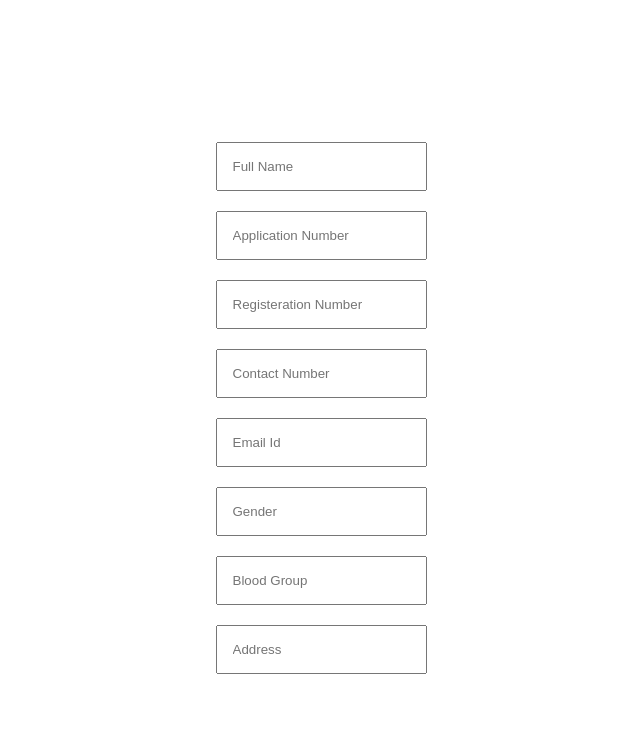
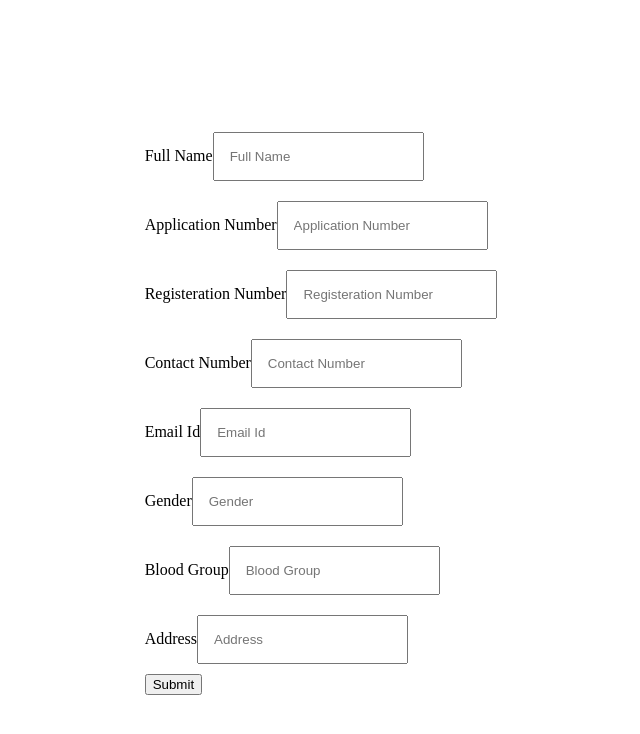
Before and after one commit to MehakK1311/react-form, a React (Create React App) app: page / in a window 1280 px wide. Shown: the top 734 px of the page, without its empty margins (319-959 px from the left). Built offline with nearby package versions, Linux system fonts and the light colour scheme.

Commit message:
Impoving code for Form Inputs

```diff
--- a/src/App.jsx
+++ b/src/App.jsx
@@ -1,17 +1,9 @@
-import "./app.css";
-import FormInput from "./components/FormInput/FormInput"
+import Form from "./components/Form/Form";
 
 function App() {
   return (
     <div className="app">
-      <FormInput placeholder="Full Name" label="Full Name"/>
-      <FormInput placeholder="Application Number" label="Application Number"/>
-      <FormInput placeholder="Registeration Number" label="Registeration Number"/>
-      <FormInput placeholder="Contact Number" label="Contact Number"/>
-      <FormInput placeholder="Email Id" label="Email Id"/>
-      <FormInput placeholder="Gender" label="Gender"/>
-      <FormInput placeholder="Blood Group" label="Blood Group"/>
-      <FormInput placeholder="Address" label="Address"/>
+      <Form />
     </div>
   );
 }
--- /dev/null
+++ b/src/components/Form/Form.jsx
@@ -0,0 +1,102 @@
+import { useState } from "react";
+import "./form.css";
+import FormInput from "../FormInput/FormInput";
+
+function Form() {
+  const [values, setValues] = useState({
+    fullName: "",
+    appNo: "",
+    regNo: "",
+    contact: "",
+    email: "",
+    gender: "",
+    blood: "",
+    address: "",
+  });
+
+  const inputs = [
+    {
+      id: 1,
+      name: "fullName",
+      type: "text",
+      placeholder: "Full Name",
+      label: "Full Name",
+    },
+    {
+      id: 2,
+      name: "appNo",
+      type: "number",
+      placeholder: "Application Number",
+      label: "Application Number",
+    },
+    {
+      id: 3,
+      name: "regNo",
+      type: "text",
+      placeholder: "Registeration Number",
+      label: "Registeration Number",
+    },
+    {
+      id: 4,
+      name: "contact",
+      type: "text",
+      placeholder: "Contact Number",
+      label: "Contact Number",
+    },
+    {
+      id: 5,
+      name: "email",
+      type: "mail",
+      placeholder: "Email Id",
+      label: "Email Id",
+    },
+    {
+      id: 6,
+      name: "gender",
+      type: "text",
+      placeholder: "Gender",
+      label: "Gender",
+    },
+    {
+      id: 7,
+      name: "blood",
+      type: "text",
+      placeholder: "Blood Group",
+      label: "Blood Group",
+    },
+    {
+      id: 7,
+      name: "address",
+      type: "message",
+      placeholder: "Address",
+      label: "Address",
+    },
+  ];
+
+  const handleSubmit = (e) => {
+    e.preventDefault();
+  };
+
+  const onChange = (e) => {
+    setValues({ ...values, [e.target.name]: e.target.value });
+  };
+
+  return (
+    <div className="container">
+      <form onSubmit={handleSubmit}>
+        {inputs.map((input) => {
+          return <FormInput
+            key={input.id}
+            {...input}
+            value={values[input.name]}
+            onChange={onChange}
+          />;
+        })}
+
+        <button>Submit</button>
+      </form>
+    </div>
+  );
+}
+
+export default Form;
--- /dev/null
+++ b/src/components/Form/form.css
@@ -0,0 +1,7 @@
+.container{
+    display: flex;
+    flex-direction: column;
+    align-items: center;
+    justify-content: center;
+    height: 100vh;
+}
--- a/src/components/FormInput/FormInput.jsx
+++ b/src/components/FormInput/FormInput.jsx
@@ -1,12 +1,13 @@
 import "./formInput.css";
 
 const FormInput = (props) => {
+  const{label, onChange, id, ...inputProps} = props;
   return (
     <div>
-        {/* <label>{props.label}</label> */}
-        <input placeholder={props.placeholder} />
+      <label>{label}</label>
+      <input {...inputProps} onChange={onChange}/>
     </div>
-  )
-}
+  );
+};
 
 export default FormInput;
```
